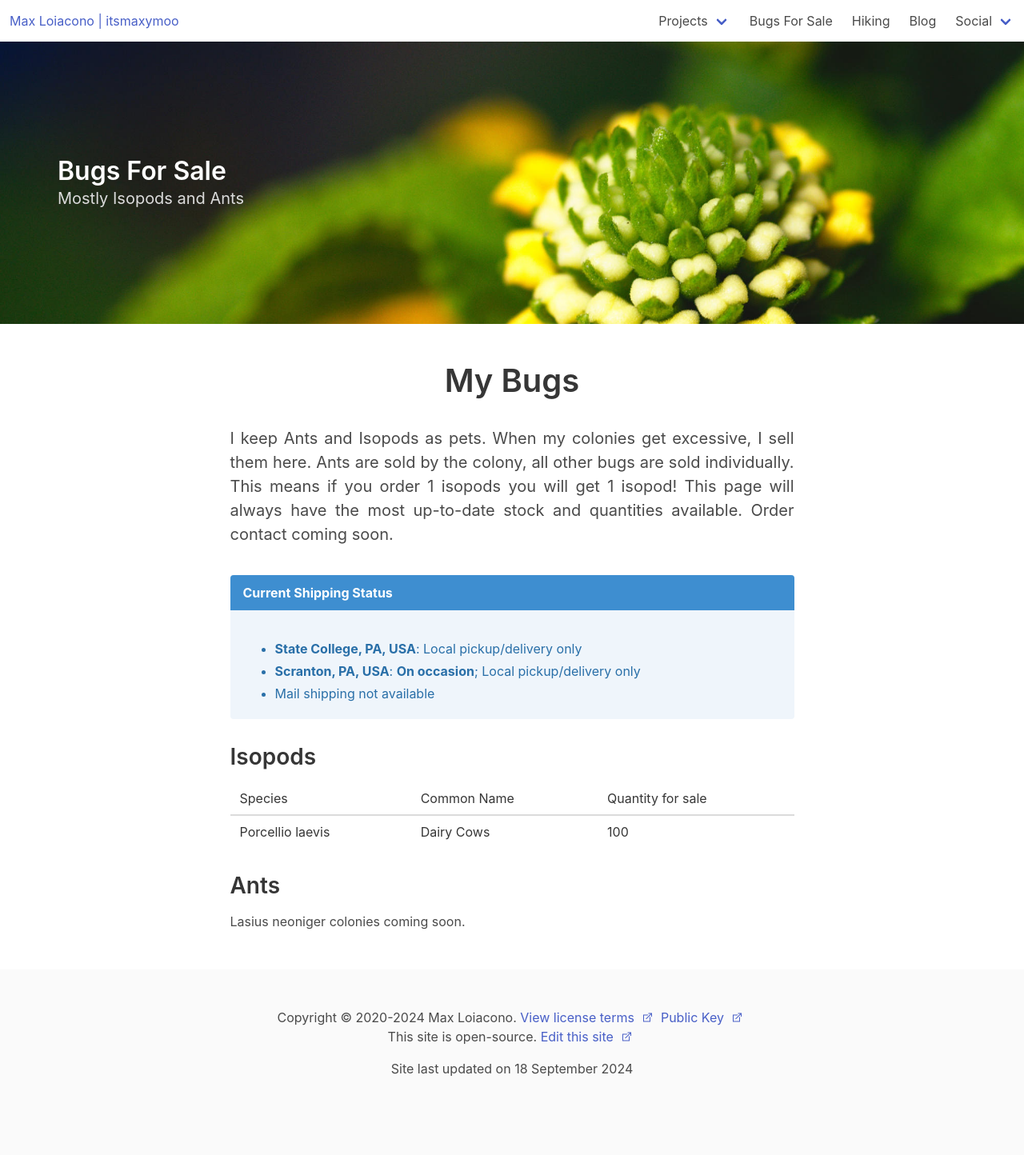
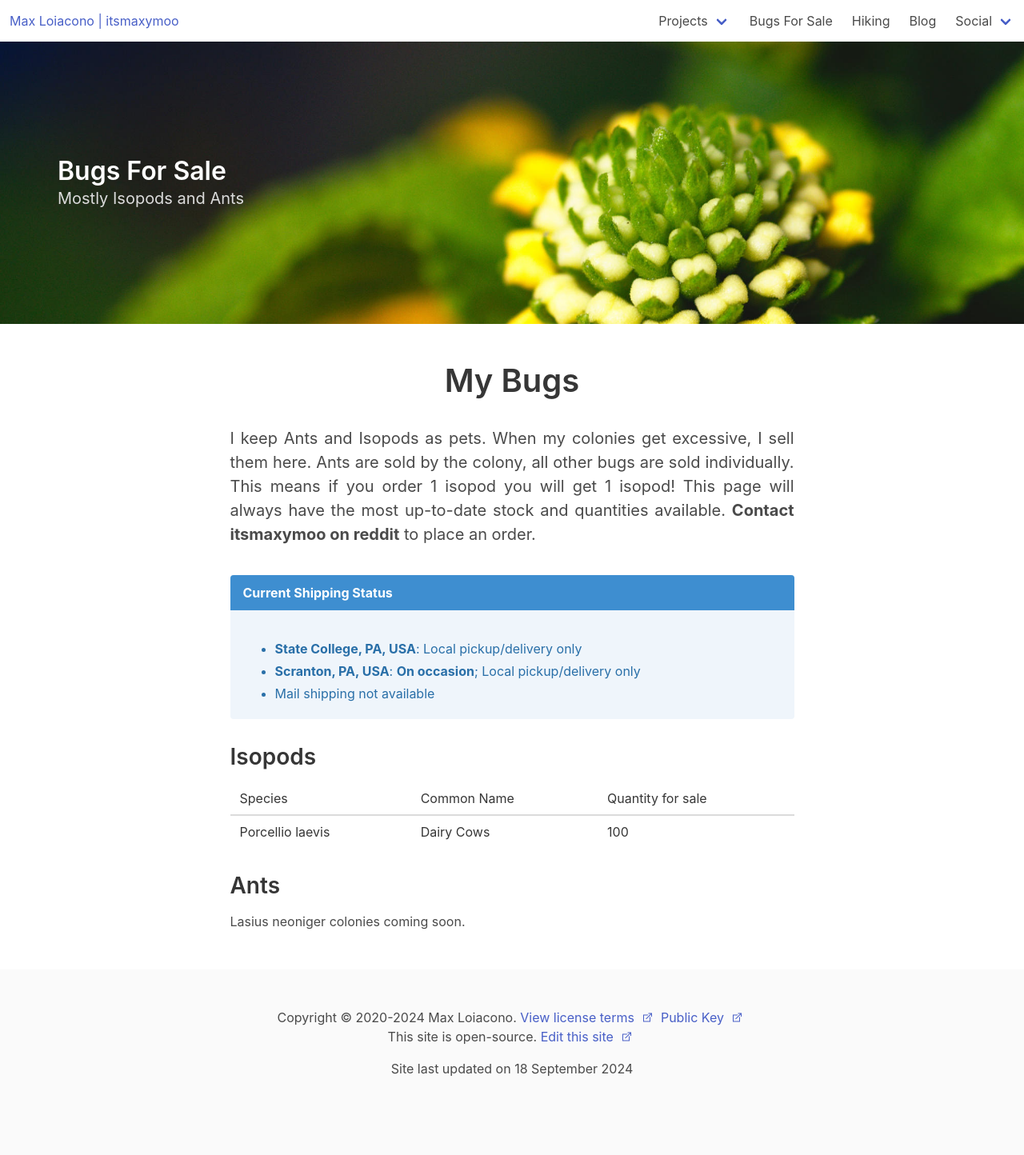
Before and after one commit to itsmaxymoo/itsmaxymoo.com, a Jekyll site: the page built from bugs.html, in a window 1280 px wide. Shown: the whole page at 80% size. Built offline with Jekyll 4.4.1, drawn with Linux system fonts in a browser that asks for light colours.

Commit message:
order contact

```diff
--- a/bugs.html
+++ b/bugs.html
@@ -13,9 +13,10 @@ and Ants" %}
 		<p class="is-size-5 has-text-justified pt-3 pb-4">
 			I keep Ants and Isopods as pets. When my colonies get excessive, I sell them here. Ants are sold by the
 			colony,
-			all other bugs are sold individually. This means if you order 1 isopods you will get 1 isopod!
+			all other bugs are sold individually. This means if you order 1 isopod you will get 1 isopod!
 			This page will always have the most up-to-date stock and quantities available.
-			Order contact coming soon.
+
+			<b>Contact itsmaxymoo on reddit</b> to place an order.
 		</p>
 
 		<article class="message is-info">
```
